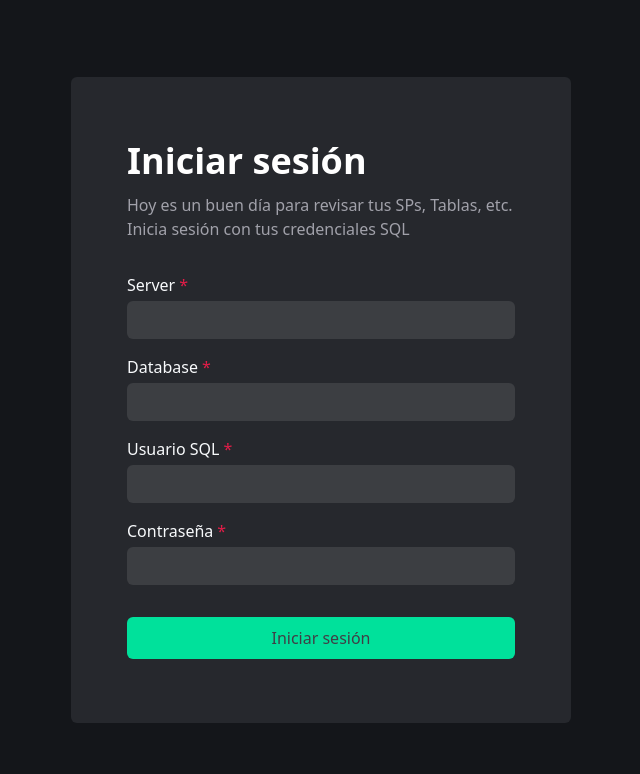
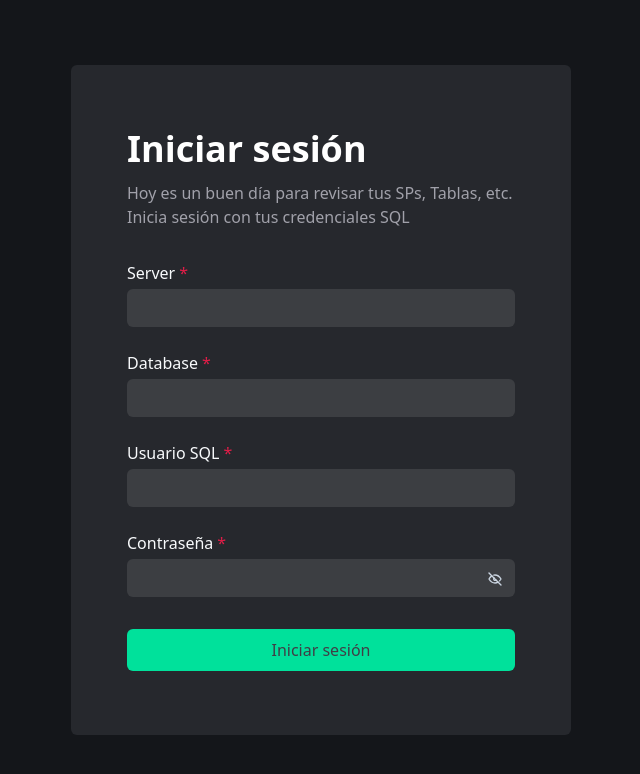
Before and after one commit to elwinroman/sql-snap-monitor, a React (Vite) app in the folder frontend/: page /login in a window 1280 px wide. Shown: the top 774 px of the page, without its empty margins (319-959 px from the left). Built offline with nearby package versions, Linux system fonts and the light colour scheme.

Commit message:
refactor(frontend): improve password input

```diff
--- /dev/null
+++ b/frontend/src/icons/eye-off.jsx
@@ -0,0 +1,19 @@
+export function EyeOff({ width = 24, height = 24 }) {
+  return (
+    <svg
+      width={width}
+      height={height}
+      viewBox="0 0 24 24"
+      fill="none"
+      stroke="currentColor"
+      strokeWidth="2"
+      strokeLinecap="round"
+      strokeLinejoin="round"
+    >
+      <path stroke="none" d="M0 0h24v24H0z" fill="none" />
+      <path d="M10.585 10.587a2 2 0 0 0 2.829 2.828" />
+      <path d="M16.681 16.673a8.717 8.717 0 0 1 -4.681 1.327c-3.6 0 -6.6 -2 -9 -6c1.272 -2.12 2.712 -3.678 4.32 -4.674m2.86 -1.146a9.055 9.055 0 0 1 1.82 -.18c3.6 0 6.6 2 9 6c-.666 1.11 -1.379 2.067 -2.138 2.87" />
+      <path d="M3 3l18 18" />
+    </svg>
+  )
+}
--- /dev/null
+++ b/frontend/src/icons/eye.jsx
@@ -0,0 +1,18 @@
+export function Eye({ width = 24, height = 24 }) {
+  return (
+    <svg
+      width={width}
+      height={height}
+      viewBox="0 0 24 24"
+      fill="none"
+      stroke="currentColor"
+      strokeWidth="2"
+      strokeLinecap="round"
+      strokeLinejoin="round"
+    >
+      <path stroke="none" d="M0 0h24v24H0z" fill="none" />
+      <path d="M10 12a2 2 0 1 0 4 0a2 2 0 0 0 -4 0" />
+      <path d="M21 12c-2.4 4 -5.4 6 -9 6c-3.6 0 -6.6 -2 -9 -6c2.4 -4 5.4 -6 9 -6c3.6 0 6.6 2 9 6" />
+    </svg>
+  )
+}
--- a/frontend/src/pages/Login/Login.jsx
+++ b/frontend/src/pages/Login/Login.jsx
@@ -3,6 +3,7 @@ import { Input } from './components/Input'
 import { Label } from './components/Label'
 import { Loader } from '@/components/loader/Loader'
 import { Navigate } from 'react-router-dom'
+import { PasswordInput } from './components/PasswordInput'
 import { useAuthStore } from '@/stores/auth.store'
 import { useState } from 'react'
 
@@ -65,7 +66,7 @@ export function LoginPage() {
         </header>
 
         <form onSubmit={onSubmitHandler} className="flex flex-col gap-8">
-          <div className="flex flex-col gap-4">
+          <div className="flex flex-col gap-6">
             <div className="flex flex-col gap-1">
               <Label text="Server" />
               <Input name="server" />
@@ -83,14 +84,14 @@ export function LoginPage() {
 
             <div className="flex flex-col gap-1">
               <Label text="Contraseña" />
-              <Input name="password" type="password" />
+              <PasswordInput name="password" type="password" />
             </div>
           </div>
 
           <div>
             <button
               type="submit"
-              className="w-full rounded-md border border-transparent bg-[#00e19b] px-3 py-2 font-medium text-zinc-700 hover:bg-[#06f4aa]"
+              className={`w-full select-none rounded-md border border-transparent px-3 py-2 font-medium text-zinc-700 hover:bg-[#06f4aa] ${loading ? 'bg-[#00e19b] opacity-60' : 'bg-[#00e19b]'}`}
             >
               Iniciar sesión
             </button>
--- /dev/null
+++ b/frontend/src/pages/Login/components/PasswordInput.jsx
@@ -0,0 +1,46 @@
+import { Eye as EyeIcon } from '@/icons/eye'
+import { EyeOff as EyeOffIcon } from '@/icons/eye-off'
+import { useState, useRef } from 'react'
+
+export function PasswordInput({ name }) {
+  const [visible, setVisible] = useState(false)
+  const inputRef = useRef()
+
+  // Cambiar visibilidad del input
+  const handleClick = (e) => {
+    e.preventDefault()
+
+    // toggle visibilidad
+    setVisible(!visible)
+    setTimeout(() => {
+      inputRef.current.focus()
+      inputRef.current.setSelectionRange(
+        inputRef.current.value.length,
+        inputRef.current.value.length,
+      )
+    }, 1)
+  }
+
+  return (
+    <div className="relative">
+      <input
+        type={visible ? 'text' : 'password'}
+        name={name}
+        ref={inputRef}
+        className="w-full rounded-md border border-transparent bg-[#3c3e42] px-3 py-2 text-sm outline-none transition-colors duration-300 hover:border-emerald-400 focus:border-emerald-400 focus:bg-emerald-400/10"
+        required
+      />
+      <i
+        className="user-select-none absolute right-3 top-3 cursor-pointer text-slate-300"
+        onClick={handleClick}
+        autoComplete="off"
+      >
+        {visible ? (
+          <EyeIcon width={16} height={16} />
+        ) : (
+          <EyeOffIcon width={16} height={16} />
+        )}
+      </i>
+    </div>
+  )
+}
```
